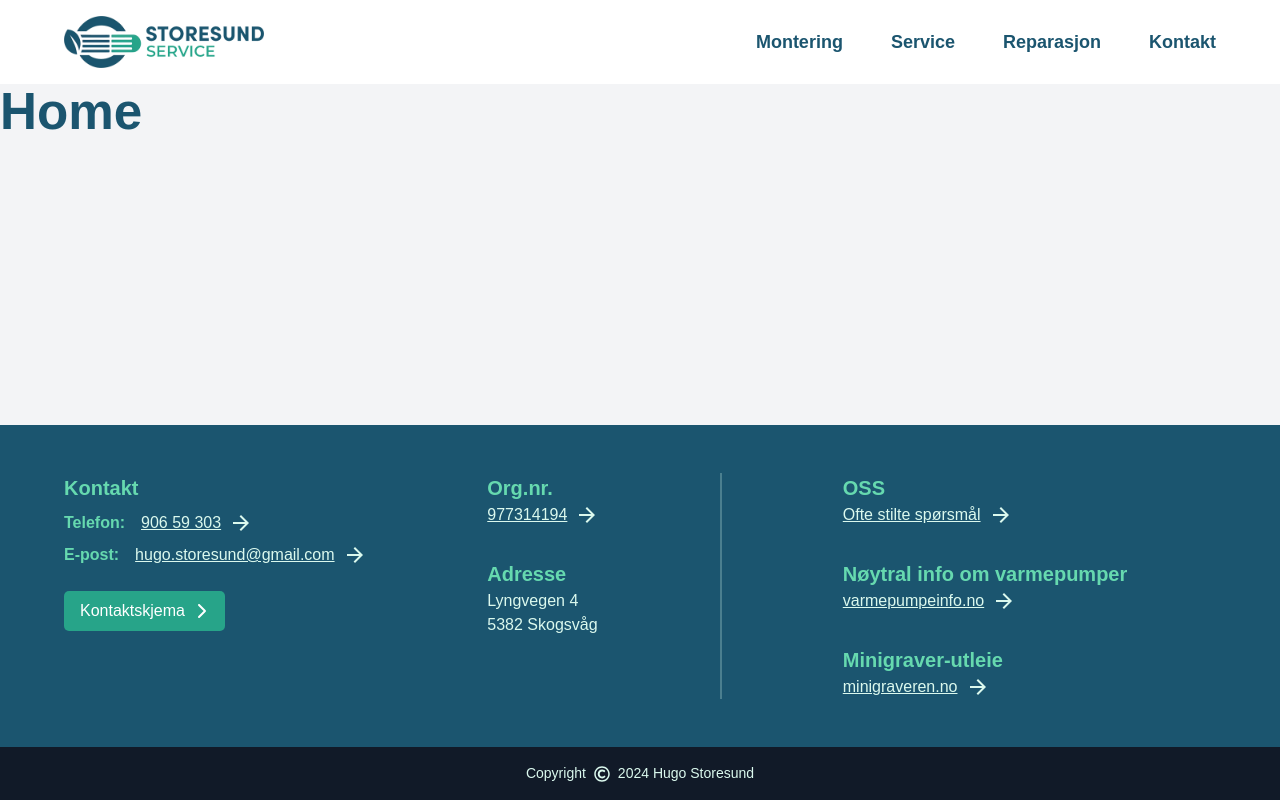
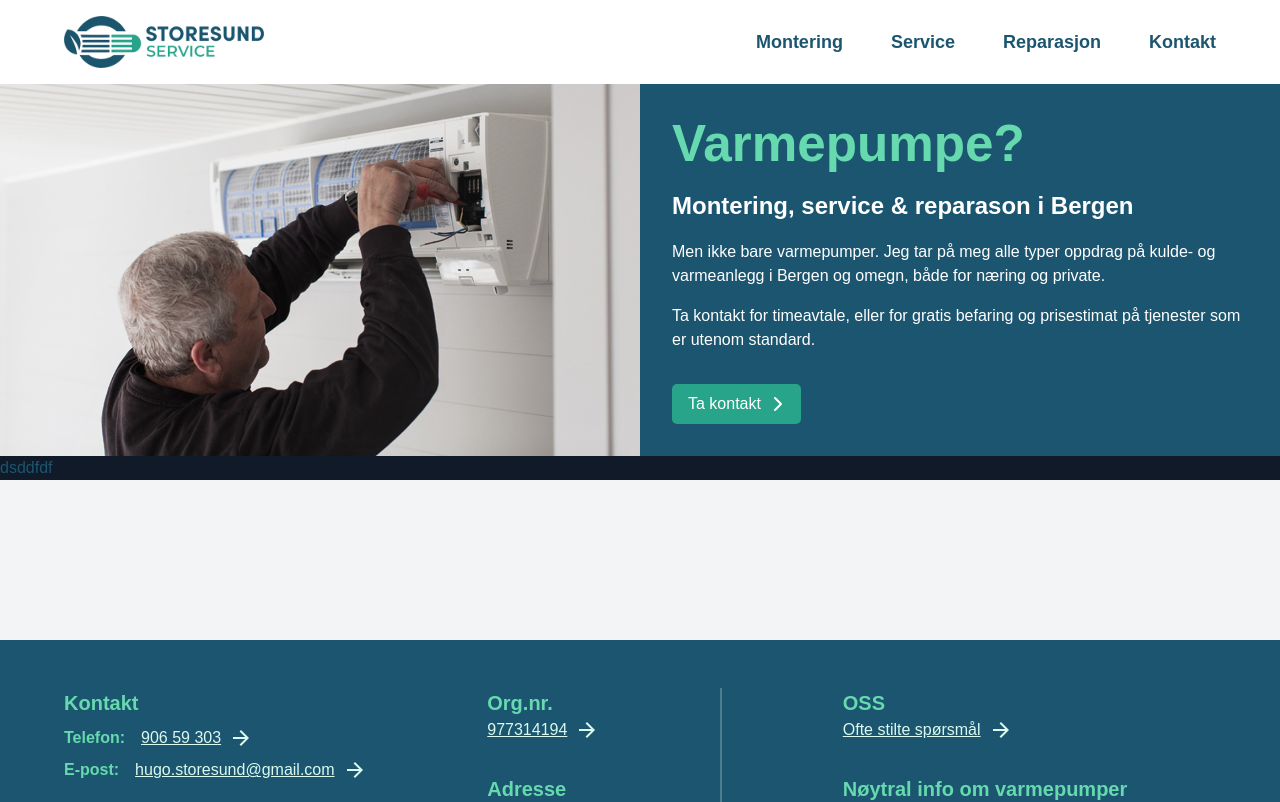
Before and after one commit to 7oiden/storesund-service-2024, a React app: page / in a window 1280 px wide. Shown: the top 802 px of the page. Built offline with nearby package versions, Linux system fonts and the light colour scheme; the HTML template or start-up script is replaced by a standard one.

Commit message:
her added

```diff
--- a/src/components/navigation/Navbar.jsx
+++ b/src/components/navigation/Navbar.jsx
@@ -7,7 +7,7 @@ export default function Navbar({ handleToggle, isMenuOpen }) {
   return (
     <nav className="navbar">
       <Link to="/" className="navbar__logo" aria-label="Return to homepage">
-        <img src={logo} alt="Logo" />
+        <img src={logo} alt="Storesund Service logo" />
       </Link>
       <ul className="navbar__list">
         <li>
--- a/src/layout/Footer.jsx
+++ b/src/layout/Footer.jsx
@@ -1,5 +1,5 @@
-import FooterLink from "../components/navigation/common/FooterLink";
-import LinkButton from "../components/navigation/common/LinkButton";
+import FooterLink from "../components/common/FooterLink";
+import LinkButton from "../components/common/LinkButton";
 import { FaRegCopyright } from "react-icons/fa";
 
 export default function Footer() {
--- a/src/pages/Home.jsx
+++ b/src/pages/Home.jsx
@@ -1,7 +1,9 @@
+import Hero from "./home/Hero";
+
 export default function Home() {
   return (
     <div>
-      <h1>Home</h1>
+      <Hero />
     </div>
   );
 }
--- a/src/pages/home/Hero.jsx
+++ b/src/pages/home/Hero.jsx
@@ -0,0 +1,31 @@
+import LinkButton from "../../components/common/LinkButton";
+// import heroImg from "../../assets/images/hero.jpg";
+import Heading from "../../components/common/Heading";
+
+export default function Hero() {
+  return (
+    <section className="hero">
+      <div className="hero__container">
+        <div className="hero__image"></div>
+        <div className="hero__content">
+          <Heading size="1" cssClass="hero__heading">
+            Varmepumpe?
+          </Heading>
+          <Heading size="2" cssClass="herp__subheading">
+            Montering, service & reparason i <strong>Bergen</strong>
+          </Heading>
+          <p>
+            Men ikke bare varmepumper. Jeg tar på meg alle typer oppdrag på
+            kulde- og varmeanlegg i Bergen og omegn, både for næring og private.
+          </p>
+          <p>
+            Ta kontakt for timeavtale, eller for gratis befaring og prisestimat
+            på tjenester som er utenom standard.
+          </p>
+          <LinkButton to="contact">Ta kontakt</LinkButton>
+        </div>
+        <div className="hero__banner">dsddfdf</div>
+      </div>
+    </section>
+  );
+}
--- a/src/sass/partials/_base.scss
+++ b/src/sass/partials/_base.scss
@@ -84,6 +84,7 @@ h6 {
   margin-right: auto;
   margin-top: 1rem;
   padding: 0.5rem 1rem;
+  border: none;
   border-radius: 5px;
 
   &:hover {
--- /dev/null
+++ b/src/sass/partials/hero.scss
@@ -0,0 +1,56 @@
+.hero {
+  &__container {
+    display: grid;
+    grid-template-rows: 1fr 1fr auto;
+    grid-template-columns: 1fr;
+    grid-template-areas:
+      "hero-img"
+      "hero-content"
+      "hero-banner";
+
+    @media (min-width: getBreakpoint(large)) {
+      grid-template-columns: 1fr 1fr;
+      grid-template-rows: 1fr auto;
+      grid-template-areas:
+        "hero-img hero-content"
+        "hero-banner hero-banner";
+    }
+  }
+
+  &__image {
+    width: 100%;
+    background-image: url("../assets/images/hero.jpg");
+    background-size: cover;
+    background-position: center center;
+  }
+
+  &__content {
+    display: flex;
+    flex-direction: column;
+    gap: 1rem;
+    background-color: #1b556f;
+    color: #fff;
+    padding: 2rem 5%;
+  }
+
+  &__heading {
+    color: #66D9AF;
+  }
+
+  &__banner {
+    width: 100%;
+    background-color: #111a28;
+  }
+}
+
+.hero__image {
+  grid-area: hero-img;
+}
+
+.hero__content {
+  grid-area: hero-content;
+}
+
+.hero__banner {
+  grid-area: hero-banner;
+}
--- a/src/sass/styles.scss
+++ b/src/sass/styles.scss
@@ -2,4 +2,5 @@
 @import "./partials/base";
 @import "./partials/layout";
 @import "./partials/header";
+@import "./partials/hero";
 @import "./partials/footer";
```
Also changed, not shown: src/assets/images/hero.jpg (renamed from src/assets/hero.jpg), src/components/common/FooterLink.jsx (renamed from src/components/navigation/common/FooterLink.jsx), src/components/common/Heading.jsx (renamed from src/components/navigation/common/Heading.jsx), src/components/common/LinkButton.jsx (renamed from src/components/navigation/common/LinkButton.jsx).
